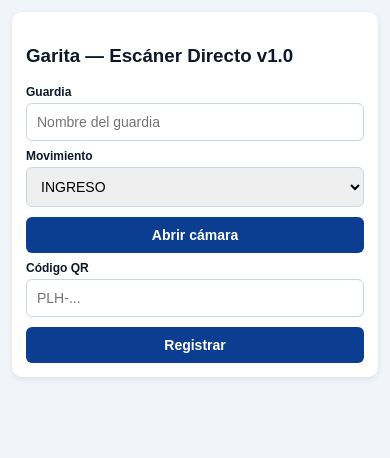
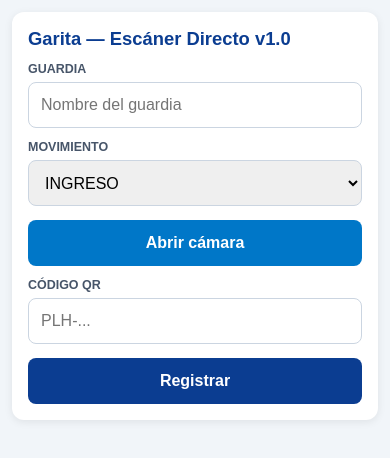
Before and after one commit to djampoolsc/QR-Scann, a plain HTML site: page index.html in a window 390 px wide. Drawn offline with Linux system fonts and the light colour scheme.

Commit message:
Refactor index.html for improved layout and QR scanning
Updated HTML structure and styling for better layout and responsiveness. Enhanced QR code scanning functionality and user interface elements.

```diff
--- a/index.html
+++ b/index.html
@@ -1,66 +1,145 @@
 <!DOCTYPE html>
-<html>
+<html lang="es">
   <head>
-    <meta name="viewport" content="width=device-width, initial-scale=1">
+    <meta charset="UTF-8">
+    <meta name="viewport" content="width=device-width, initial-scale=1.0, maximum-scale=1.0, user-scalable=no">
     <script src="https://unpkg.com/html5-qrcode"></script>
     <style>
-      body { font-family: Arial, sans-serif; margin: 12px; background: #f1f5f9; color: #0f172a; }
-      .card { max-width: 480px; margin: auto; background: #fff; padding: 14px; border-radius: 10px; box-shadow: 0 2px 6px rgba(0,0,0,.08); }
-      label { display: block; margin-top: 8px; font-weight: bold; font-size: 12px; }
-      input, select, button { width: 100%; padding: 10px; margin-top: 4px; border-radius: 6px; border: 1px solid #cbd5e1; box-sizing: border-box; font-size: 14px; }
-      button { background: #0b3d91; color: #fff; border: none; font-weight: bold; margin-top: 10px; cursor: pointer; }
-      #reader { width: 100%; margin-top: 8px; display: none; }
-      #res { margin-top: 10px; padding: 10px; border-radius: 6px; font-weight: bold; display: none; background: #dcfce7; color: #166534; }
+      * { box-sizing: border-box; }
+      body {
+        font-family: Arial, sans-serif;
+        margin: 0;
+        padding: 12px;
+        background: #f1f5f9;
+        color: #0f172a;
+        min-height: 100dvh;
+      }
+      .card {
+        width: 100%;
+        max-width: 100%;
+        background: #fff;
+        padding: 16px;
+        border-radius: 12px;
+        box-shadow: 0 2px 8px rgba(0, 0, 0, 0.08);
+      }
+      h3 {
+        margin: 0 0 12px 0;
+        font-size: 1.15rem;
+        color: #0b3d91;
+      }
+      label {
+        display: block;
+        margin-top: 12px;
+        font-weight: bold;
+        font-size: 0.78rem;
+        text-transform: uppercase;
+        color: #475569;
+      }
+      input, select, button {
+        width: 100%;
+        padding: 12px;
+        margin-top: 6px;
+        border-radius: 8px;
+        border: 1px solid #cbd5e1;
+        font-size: 1rem;
+        min-height: 46px;
+      }
+      button {
+        background: #0b3d91;
+        color: #fff;
+        border: none;
+        font-weight: bold;
+        margin-top: 14px;
+        cursor: pointer;
+        touch-action: manipulation;
+      }
+      button.cam-btn {
+        background: #0077c8;
+      }
+      #reader {
+        width: 100%;
+        margin-top: 10px;
+        display: none;
+        border-radius: 8px;
+        overflow: hidden;
+      }
+      #res {
+        margin-top: 12px;
+        padding: 12px;
+        border-radius: 8px;
+        font-weight: bold;
+        font-size: 0.92rem;
+        line-height: 1.35;
+        display: none;
+        word-break: break-word;
+        background: #dcfce7;
+        color: #166534;
+      }
     </style>
   </head>
   <body>
     <div class="card">
       <h3>Garita — Escáner Directo v1.0</h3>
-      <label>Guardia</label>
-      <input id="guardia" placeholder="Nombre del guardia">
-      <label>Movimiento</label>
+
+      <label for="guardia">Guardia</label>
+      <input id="guardia" type="text" placeholder="Nombre del guardia">
+
+      <label for="mov">Movimiento</label>
       <select id="mov">
         <option value="INGRESO">INGRESO</option>
         <option value="SALIDA">SALIDA</option>
       </select>
-      <button type="button" onclick="iniciarCamara()">Abrir cámara</button>
+
+      <button type="button" class="cam-btn" onclick="iniciarCamara()">Abrir cámara</button>
       <div id="reader"></div>
-      <label>Código QR</label>
-      <input id="qr" placeholder="PLH-...">
+
+      <label for="qr">Código QR</label>
+      <input id="qr" type="text" placeholder="PLH-...">
+
       <button type="button" onclick="enviar()">Registrar</button>
       <div id="res"></div>
     </div>
+
     <script>
       let qrScanner = null;
-      let procesandoLectura = false;
+      let camaraAbierta = false;
 
-      function iniciarCamara() {
-        if (procesandoLectura) return;
+      async function iniciarCamara() {
         const box = document.getElementById('reader');
+        if (camaraAbierta && qrScanner) {
+          try {
+            await qrScanner.stop();
+            qrScanner.clear();
+          } catch (_) {}
+          camaraAbierta = false;
+          box.style.display = 'none';
+          return;
+        }
+
         box.style.display = 'block';
         if (!qrScanner) {
           qrScanner = new Html5Qrcode('reader');
         }
+
         qrScanner.start(
           { facingMode: 'environment' },
           { fps: 10, qrbox: { width: 220, height: 220 } },
           async (txt) => {
-            if (procesandoLectura) return;
             const codigo = String(txt || '').trim();
             if (!codigo) return;
-            procesandoLectura = true;
             document.getElementById('qr').value = codigo;
             try {
               await qrScanner.stop();
               qrScanner.clear();
             } catch (_) {}
+            camaraAbierta = false;
             box.style.display = 'none';
-            await enviar();
-            procesandoLectura = false;
           },
           () => {}
-        ).catch((e) => {
-          procesandoLectura = false;
+        ).then(() => {
+          camaraAbierta = true;
+        }).catch((e) => {
+          camaraAbierta = false;
           box.style.display = 'none';
           const boxRes = document.getElementById('res');
           boxRes.style.display = 'block';
@@ -89,7 +168,7 @@
           box.style.display = 'block';
           box.style.background = '#dcfce7';
           box.style.color = '#166534';
-          box.innerText = 'Registrado automáticamente (' + movimiento + '): ' + qr;
+          box.innerText = 'Enviado (' + movimiento + '): ' + qr + '. Verifique en la hoja Bitacora_Garita / Autorizaciones_QR.';
           document.getElementById('qr').value = '';
         } catch (err) {
           box.style.display = 'block';
```
